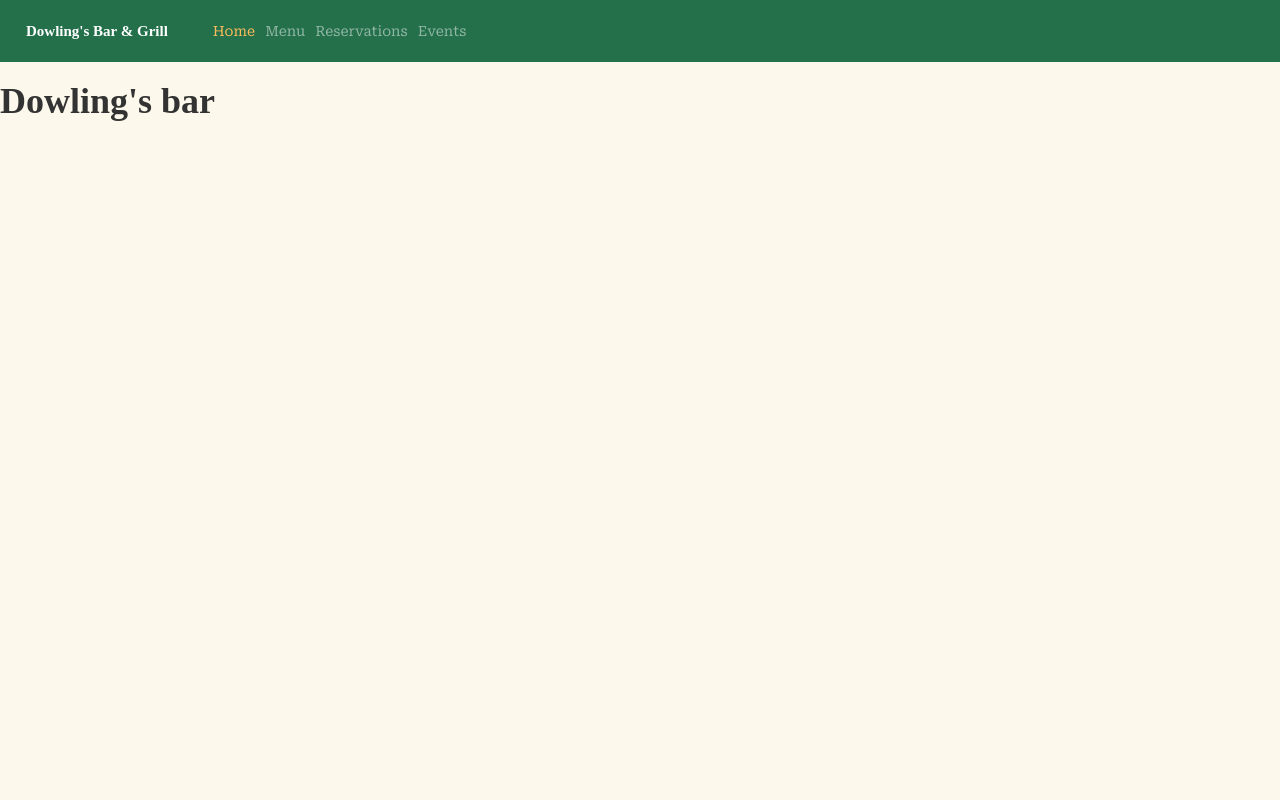
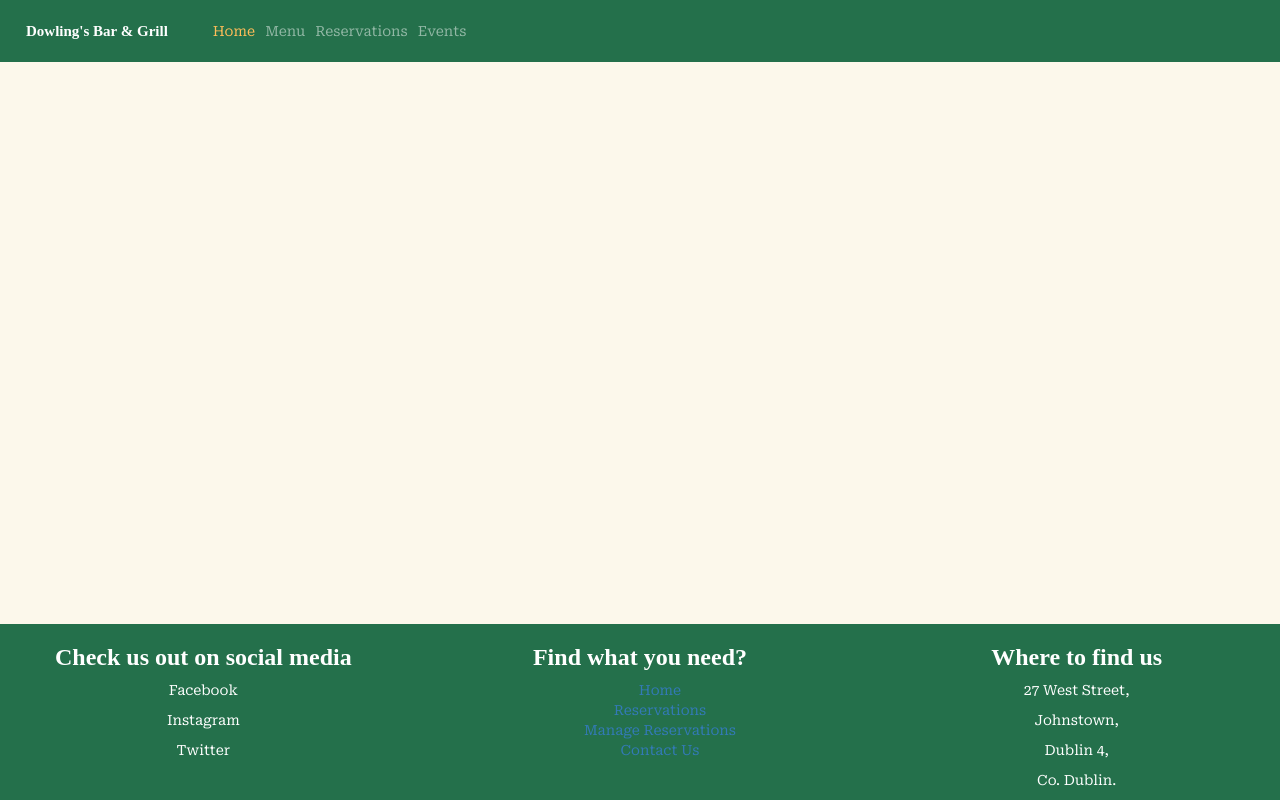
Before and after one commit to mickdowling16/dowlings-bar-and-grill, a Django app: template templates/base.html in a window 1280 px wide. Run offline with Django 3.2, Linux system fonts and the light colour scheme; the template is opened without the code that fills it, so the values that code supplies are empty; some libraries are stand-ins or nearby versions; some web fonts are replaced.

Commit message:
Add footer to base.html, Also add main jumbotron to index.html page

```diff
--- a/static/css/style.css
+++ b/static/css/style.css
@@ -63,3 +63,205 @@ h6 {
 .active {
     color: #FFBD59 !important;
 }
+
+/* ..................................................Footer section Style  */
+
+.page-footer {
+    background-color: #24704B;
+    position: fixed;
+    left: 0;
+    bottom: 0;
+    width: 100%;
+    color: white;
+    text-align: center;
+}
+
+.footer-nav {
+    list-style-type: none;
+}
+
+.footer-nav li {
+    text-decoration: none;
+}
+
+/* ..................................................Main Hero Image Style  */
+
+.hero-text {
+    width: 90%;
+    margin: auto;
+}
+
+.jumbotron {
+    background-image:
+        linear-gradient(to bottom, rgba(0, 0, 0, 0.9), rgba(36, 112, 75, 0.40)),
+        url('https://assets3.thrillist.com/v1/image/3055098/1200x630/flatten;crop_down;webp=auto;jpeg_quality=70');
+    background-size: cover;
+    height: 600px;
+    color: white;
+    margin-bottom: 0;
+    padding-top: 100px;
+}
+
+.jumbotron p {
+    font-size: 1.5rem;
+}
+
+.btn-yellow-outline {
+    border: 1px solid #FFBD59;
+}
+
+.btn-yellow-outline:hover {
+    color: white;
+    background-color: #FFBD59;
+}
+
+/* ..................................................About Section Style  */
+
+.bg-about {
+    background-size: cover;
+    color: black;
+    margin: 0, auto;
+    text-align: center;
+    overflow: auto;
+    padding-bottom: 15px;
+}
+
+.bg-about h2 {
+    font-size: 3em;
+}
+
+.bg-about P {
+    font-size: 1.25em;
+    width: 90%;
+    margin: auto;
+}
+
+.bg-opening {
+    background-color: #24704B;
+    color: white;
+    margin: 0, auto;
+    text-align: center;
+    overflow: auto;
+    padding-bottom: 15px;
+}
+
+.bg-opening h2 {
+    font-size: 3em;
+}
+
+.hor-line {
+    border: 1px solid #FFBD59;
+    border-radius: 5px;
+    width: 20%;
+}
+
+.about-info {
+    margin: 0;
+    padding: 0;
+}
+
+.about-section {
+    padding: 50px 0;
+    background-color: #f8f9fa;
+}
+
+.about-section h2 {
+    font-size: 28px;
+    margin-bottom: 20px;
+    text-align: center;
+}
+
+.about-section p {
+    font-size: 16px;
+    line-height: 1.6;
+    margin-bottom: 20px;
+    text-align: justify;
+}
+
+/* ..................................................Opening Hours Section Style  */
+
+.open-hours-table {
+    width: 100%;
+    border-collapse: collapse;
+    background-color: rgba(36, 112, 75);
+    box-shadow: 0 0 5px rgba(0, 0, 0, 0.1);
+}
+
+th,
+td {
+    padding: 12px 15px;
+    text-align: left;
+    border-bottom: 1px solid #ddd;
+}
+
+th {
+    background-color: rgba(0, 0, 0, 0.40);
+    font-weight: bold;
+}
+
+tr:nth-child(even) {
+    background-color: rgba(0, 0, 0, 0.20);
+}
+
+tr:last-child {
+    border-bottom: none;
+}
+
+/* ..................................................Contact Us Section Style  */
+
+
+
+/* ..................................................Menu Section Style  */
+
+.menu {
+    padding-top: 15px;
+    text-align: center;
+
+}
+
+.menu-item {
+    align-items: center;
+    margin-bottom: 20px;
+    background-color: #fcf8eb;
+    padding: 10px;
+    border-radius: 5px;
+    box-shadow: 0 2px 4px rgba(0, 0, 0, 0.1);
+}
+
+.menu-item img {
+    width: 200px;
+    height: 200px;
+    object-fit: cover;
+    margin-right: 10px;
+    border-radius: 50%;
+    border: 3px solid #FFBD59;
+}
+
+.menu-item-details {
+    flex-grow: 1;
+}
+
+.menu-item-title {
+    font-weight: bold;
+    margin-top: 0;
+    margin-bottom: 5px;
+}
+
+.menu-item-description {
+    margin-top: 0;
+    margin-bottom: 10px;
+}
+
+.menu-item-price {
+    font-weight: bold;
+    margin-top: 0;
+    margin-bottom: 0;
+}
+
+.menu-container {
+    background-color: #fff;
+}
+
+.menu-container button {
+    align-items: center;
+}
--- a/templates/base.html
+++ b/templates/base.html
@@ -35,12 +35,39 @@
         </nav>
     </header>
     <!-- end of navigation section -->
-    <h1>Dowling's bar</h1>
 
     {% block content %}
 
 
     {% endblock content %}
+
+
+    <footer class="page-footer">
+        <div class="row">
+            <div class="col-4">
+                <h3>Check us out on social media</h3>
+                <p>Facebook</p>
+                <p>Instagram</p>
+                <p>Twitter</p>
+            </div>
+            <div id="footer" class="col-4">
+                <h3>Find what you need?</h3>
+                <ul class="footer-nav">
+                    <li><a href="#">Home</a></li>
+                    <li><a href="#">Reservations</a></li>
+                    <li><a href="#">Manage Reservations</a></li>
+                    <li><a href="#">Contact Us</a></li>
+                </ul>
+            </div>
+            <div id="footer" class="col-4">
+                <h3>Where to find us</h3>
+                <p>27 West Street,</p>
+                <p>Johnstown,</p>
+                <p>Dublin 4,</p>
+                <p>Co. Dublin.</p>
+            </div>
+        </div>
+    </footer>
 
     <!-- Bootstrap JavaScript  -->
     <script src="https://cdn.jsdelivr.net/npm/bootstrap@5.3.0/dist/js/bootstrap.bundle.min.js"
```
Also changed, not shown: templates/index.html (+14 -1 lines).
